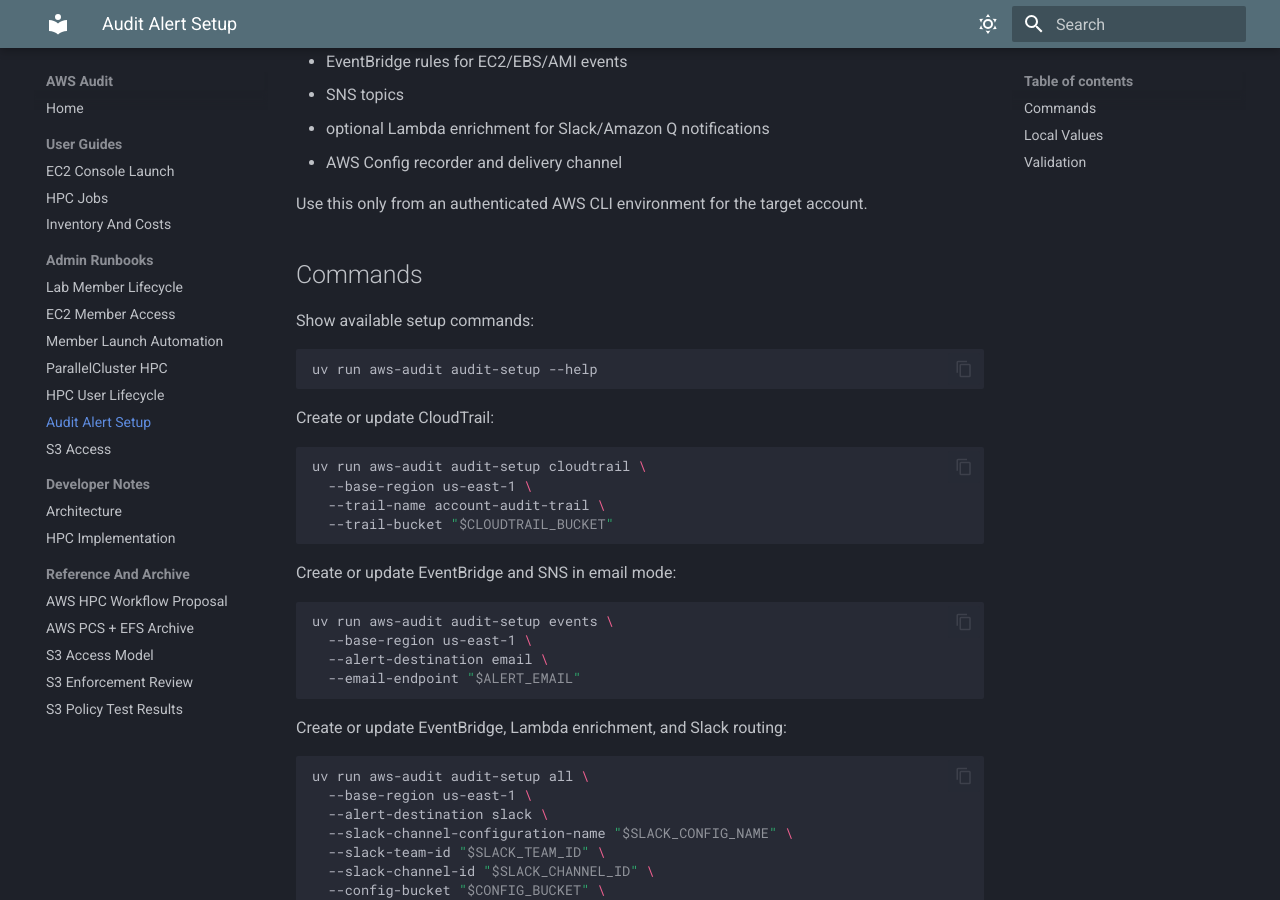
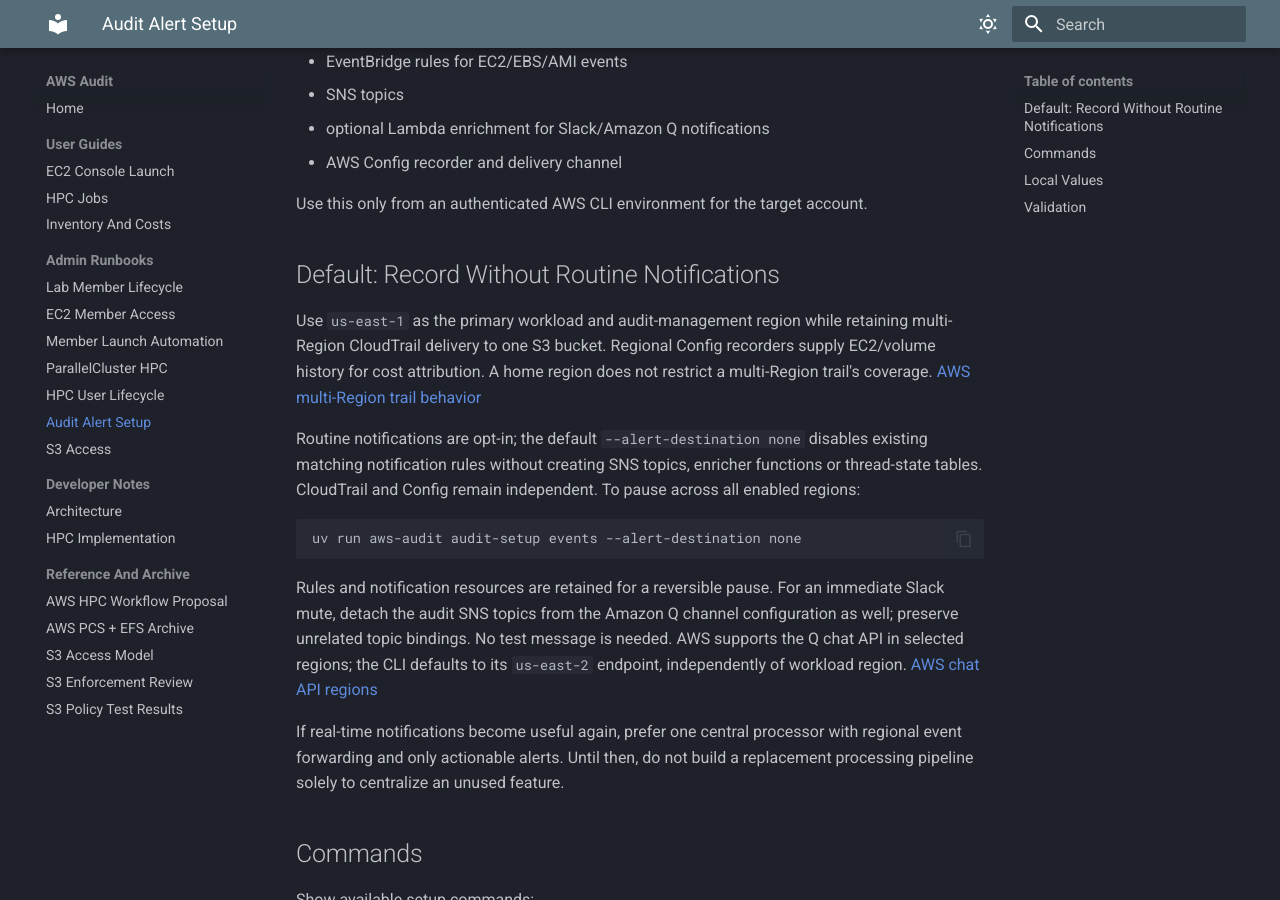
Before and after one commit to whatever60/wang-lab-aws-management, an MkDocs documentation site: the page built from docs/admin/audit_setup.md, in a window 1280 px wide and 900 px high, scrolled down 206 px. Built offline with MkDocs 1.6.1 and Material for MkDocs 9.7.7, drawn with Linux system fonts in a browser that asks for light colours.

Commit message:
Make routine audit notifications opt-in

````diff
--- a/docs/admin/audit_setup.md
+++ b/docs/admin/audit_setup.md
@@ -9,6 +9,34 @@ The audit setup command provisions the optional account-level audit baseline:
 - AWS Config recorder and delivery channel
 
 Use this only from an authenticated AWS CLI environment for the target account.
+
+## Default: Record Without Routine Notifications
+
+Use `us-east-1` as the primary workload and audit-management region while
+retaining multi-Region CloudTrail delivery to one S3 bucket. Regional Config
+recorders supply EC2/volume history for cost attribution. A home region does
+not restrict a multi-Region trail's coverage.
+[AWS multi-Region trail behavior](https://docs.aws.amazon.com/awscloudtrail/latest/userguide/cloudtrail-multi-region-trails.html)
+
+Routine notifications are opt-in; the default `--alert-destination none`
+disables existing matching notification rules without creating SNS topics,
+enricher functions or thread-state tables. CloudTrail and Config remain
+independent. To pause across all enabled regions:
+
+```bash
+uv run aws-audit audit-setup events --alert-destination none
+```
+
+Rules and notification resources are retained for a reversible pause. For an
+immediate Slack mute, detach the audit SNS topics from the Amazon Q channel
+configuration as well; preserve unrelated topic bindings. No test message is
+needed. AWS supports the Q chat API in selected regions; the CLI defaults to
+its `us-east-2` endpoint, independently of workload region.
+[AWS chat API regions](https://docs.aws.amazon.com/chatbot/latest/APIReference/Welcome.html)
+
+If real-time notifications become useful again, prefer one central processor
+with regional event forwarding and only actionable alerts. Until then, do not
+build a replacement processing pipeline solely to centralize an unused feature.
 
 ## Commands
 
````
Also changed, not shown: 2 other files.
